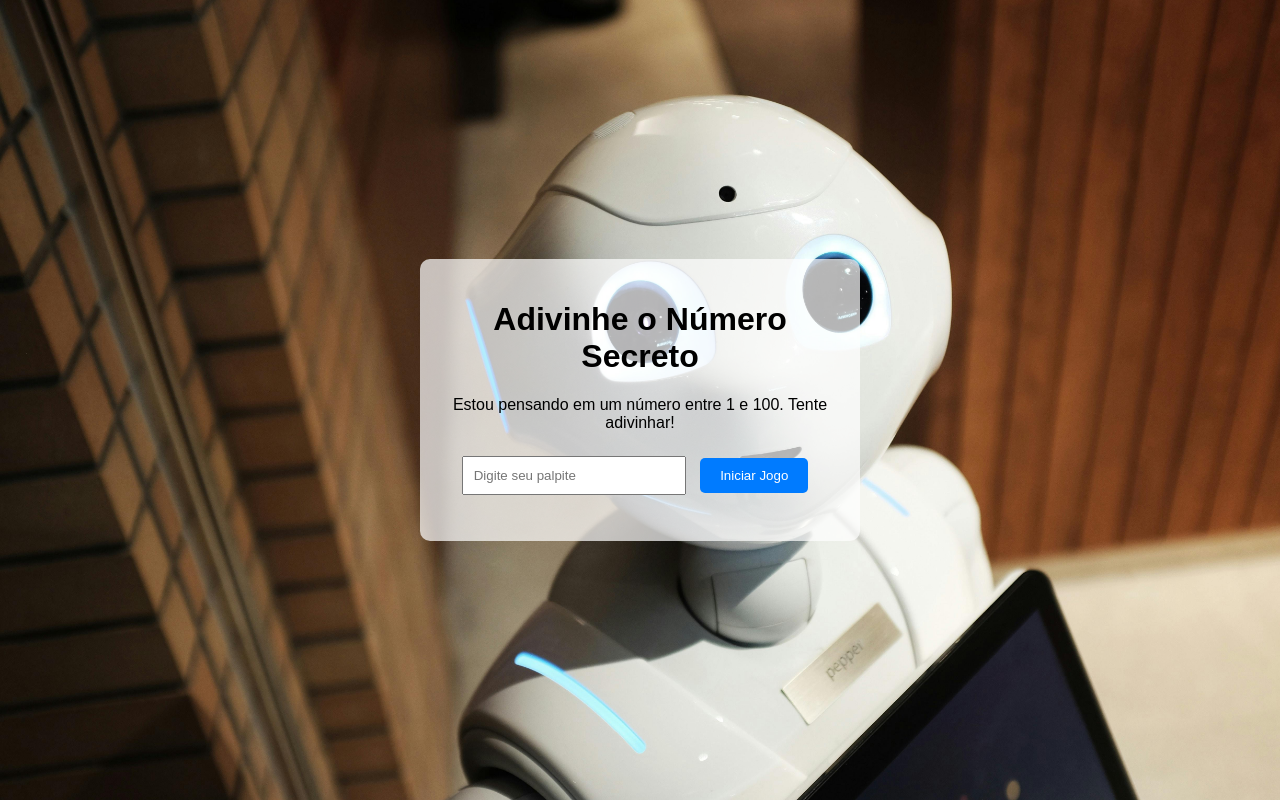
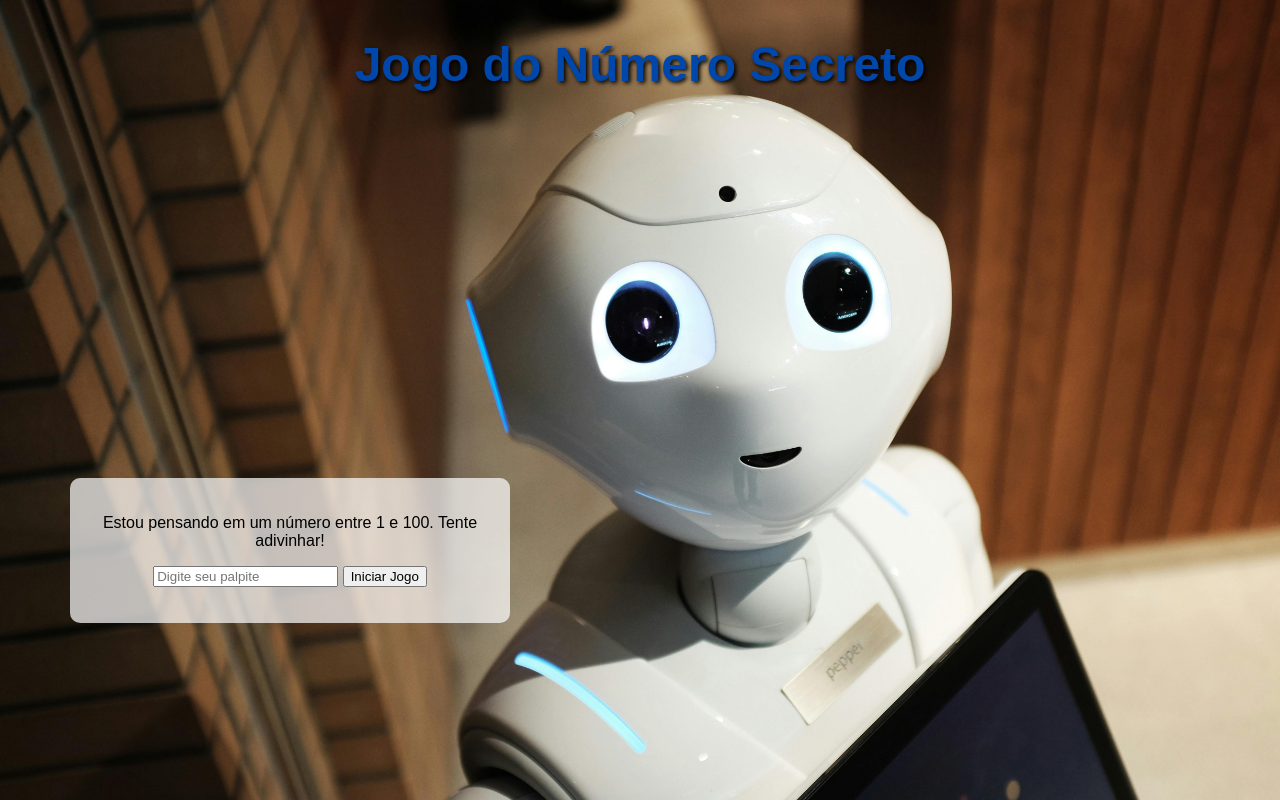
Before and after one commit to nandoo96/jogo-adivinhacao, a plain HTML site: page frontend/index.html in a window 1280 px wide. Drawn offline with Linux system fonts and the light colour scheme.

Commit message:
alterando título da página, trabalhando na posição do container e do título

```diff
--- a/frontend/css/styles.css
+++ b/frontend/css/styles.css
@@ -1,44 +1,40 @@
 body {
     font-family: Arial, sans-serif;
-    background-image: url('../images/robo-background.jpg'); /* Caminho para a imagem de fundo */
+    background-image: url('../images/robo-background.jpg');
     background-size: cover;
     background-position: center;
     margin: 0;
     padding: 0;
-    height: 100vh; /* Define a altura da página */
+    height: 100vh;
     display: flex;
+    flex-direction: column;
     justify-content: center;
     align-items: center;
+}
+
+header {
+    text-align: center;
+    margin-bottom: 20px;
+    position: fixed; /* Fixa o título na página */
+    top: 0; /* Define o título no topo da página */
+    width: 100%; /* Define a largura do título como 100% da largura da página */
+    z-index: 999; /* Garante que o título esteja sempre acima dos outros elementos */
+}
+
+header h1 {
+    font-size: 3em; /* Triplica o tamanho atual */
+    color: #0047ab; /* Azul escuro */
+    border: none; /* Remove a borda */
+    padding: 5px; /* Espaçamento interno */
+    text-shadow: 2px 2px 4px #000; /* Adiciona sombra às letras */
 }
 
 .container {
     max-width: 400px;
     padding: 20px;
-    background-color: rgba(255, 255, 255, 0.7); /* Adiciona uma transparência ao fundo */
+    background-color: rgba(255, 255, 255, 0.7);
     text-align: center;
     border-radius: 10px;
+    margin-top: 300px; /* Define a margem superior da caixa principal */
+    margin-right: 700px; /* Ajusta a margem esquerda para posicionar à esquerda da página */
 }
-
-input[type="number"] {
-    padding: 10px;
-    width: 200px;
-    margin-bottom: 10px;
-}
-
-button {
-    padding: 10px 20px;
-    margin: 10px;
-    background-color: #007bff;
-    color: #fff;
-    border: none;
-    cursor: pointer;
-    border-radius: 5px;
-}
-
-button:hover {
-    background-color: #0056b3;
-}
-
-p#message {
-    font-weight: bold;
-}
--- a/frontend/index.html
+++ b/frontend/index.html
@@ -4,11 +4,14 @@
     <meta charset="UTF-8">
     <meta name="viewport" content="width=device-width, initial-scale=1.0">
     <title>Adivinhe o Número Secreto</title>
-    <link rel="stylesheet" href="css/styles.css"> <!-- Caminho para o arquivo CSS ajustado -->
+    <link rel="stylesheet" href="css/styles.css">
 </head>
 <body>
+    <header>
+        <h1>Jogo do Número Secreto</h1>
+    </header>
+
     <div class="container">
-        <h1>Adivinhe o Número Secreto</h1>
         <p>Estou pensando em um número entre 1 e 100. Tente adivinhar!</p>
         <input type="number" id="guess" placeholder="Digite seu palpite">
         <button id="startBtn">Iniciar Jogo</button>
@@ -16,6 +19,6 @@
         <p id="message"></p>
     </div>
 
-    <script src="js/script.js"></script> <!-- Caminho para o arquivo JavaScript ajustado -->
+    <script src="js/script.js"></script>
 </body>
 </html>
```
